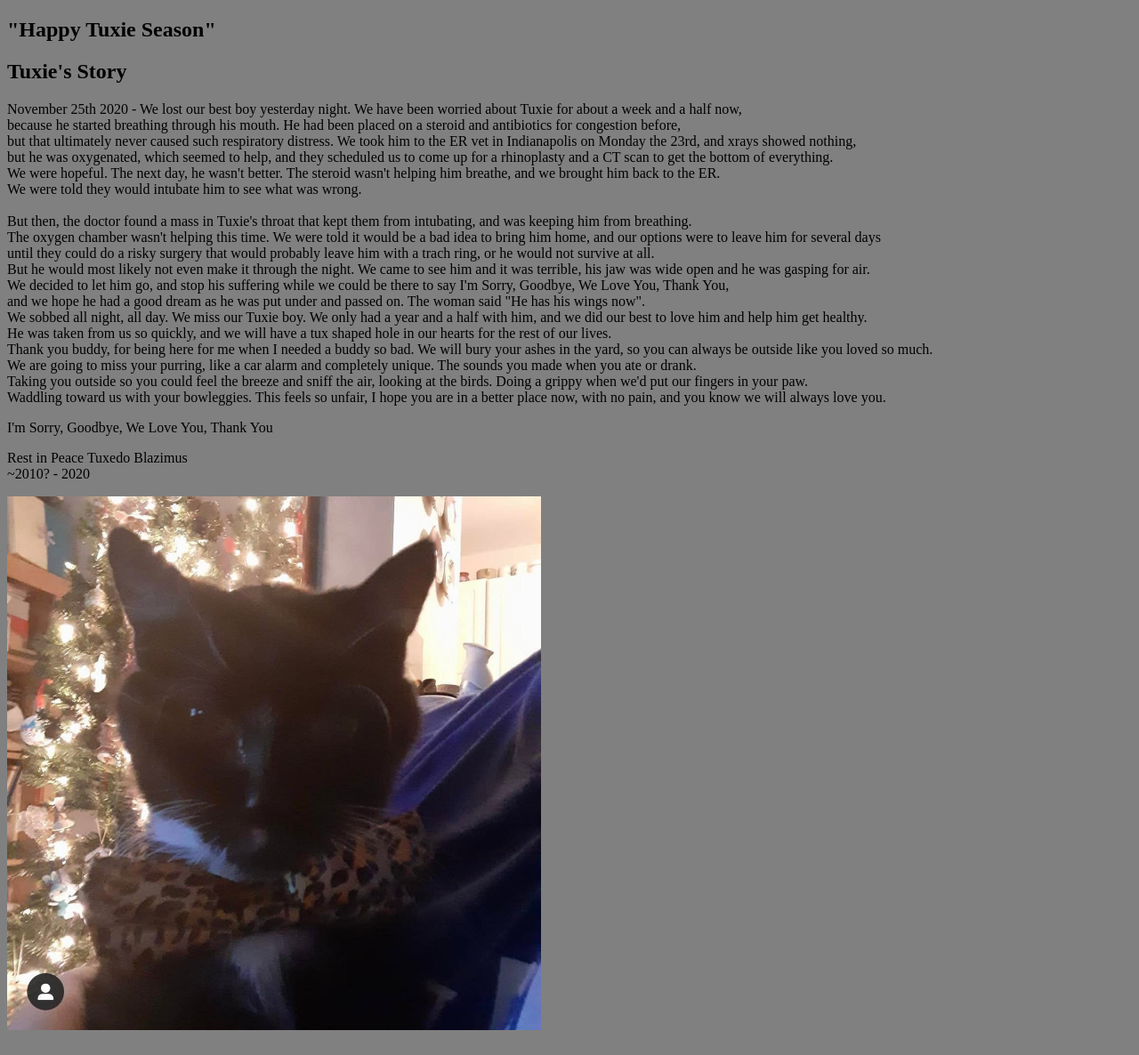
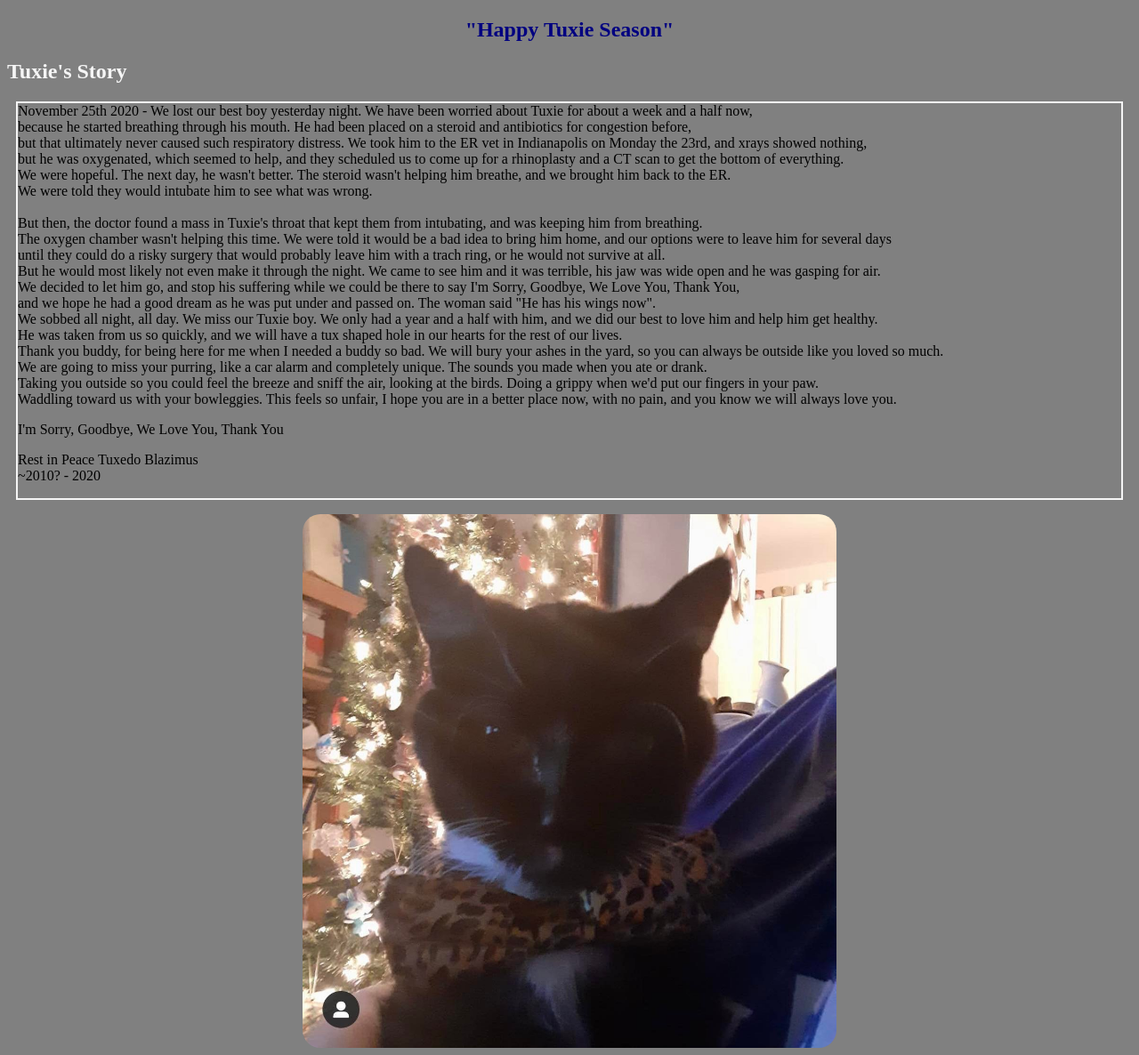
Before and after one commit to Justinmartinfill/TuxedoMemorial, a plain HTML site: page index.html in a window 1280 px wide. Shown: the whole page at 89% size. Drawn offline with Linux system fonts and the light colour scheme.

Commit message:
added css

```diff
--- a/index.html
+++ b/index.html
@@ -1,10 +1,17 @@
 <!DOCTYPE html>
 <html lang="en">
 <head>
+    <link rel="stylesheet" href="mystyle.css">
     <meta charset="UTF-8">
     <meta http-equiv="X-UA-Compatible" content="IE=edge">
     <meta name="viewport" content="width=device-width, initial-scale=1.0">
     <title>Tuxedo Blazimus RIP ~2020~</title>
+    <style>
+        h2 {
+            color: whitesmoke;
+
+        }
+    </style>
 </head>
 <body style="background-color:grey;">
     <section>
@@ -14,7 +21,7 @@
     <main>
         <h2>Tuxie's Story</h2>
         <p>
-            <article>
+            <article style="color:black;border:2px solid whitesmoke;margin: 10px;">
                 November 25th 2020 - We lost our best boy yesterday night. We have been worried about Tuxie for about a week and a half now,<br>
                 because he started breathing through his mouth. He had been placed on a steroid and antibiotics for congestion before, <br>
                 but that ultimately never caused such respiratory distress. We took him to the ER vet in Indianapolis on Monday the 23rd, and xrays showed nothing, <br>
@@ -47,7 +54,7 @@ Rest in Peace Tuxedo Blazimus <br>
     </main>
 </section>
     <section>
-            <img src="Tuxmas.jpg" alt="Cute Tuxedo Cat in Bowtie" width="600" height="600">
+            <img src="Tuxmas.jpg" alt="Cute Tuxedo Cat in Bowtie" width="600" height="600" id="bowtie">
     </section>
 </section>
 </body>
--- /dev/null
+++ b/mystyle.css
@@ -0,0 +1,12 @@
+
+h1 {
+  color: navy;
+  text-align: center;
+}
+
+#bowtie {
+    border-radius: 20px;
+    display: block;
+    margin-left: auto;
+    margin-right: auto;
+    }
```
